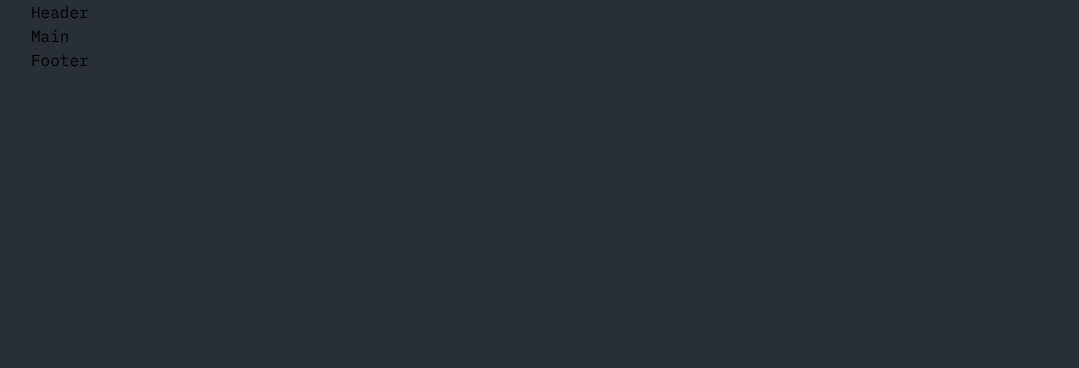
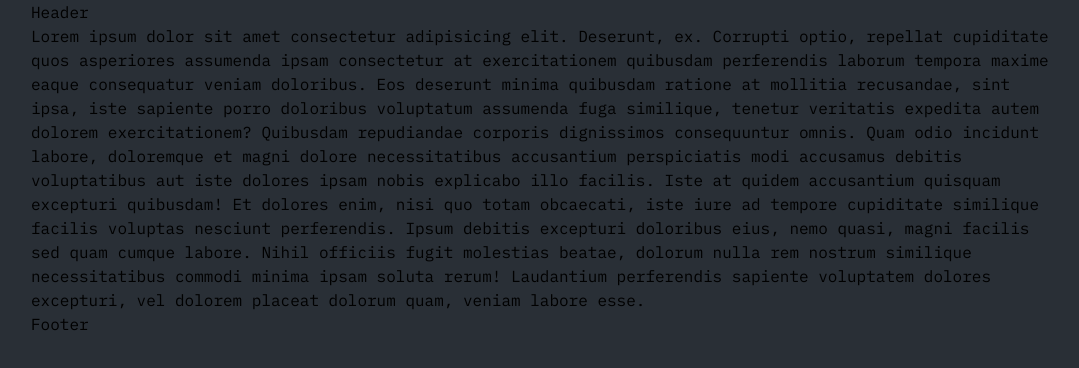
Before and after one commit to DmitryNeznanov/portfolio-website, a Next.js app: page / in a window 1280 px wide. Shown: the top 368 px of the page, without its empty margins (97-1176 px from the left). Built offline with nearby package versions, Linux system fonts and the light colour scheme.

Commit message:
initial commit

```diff
--- /dev/null
+++ b/app/error.tsx
@@ -0,0 +1,30 @@
+"use client" // Error boundaries must be Client Components
+
+import { useEffect } from "react"
+
+export default function Error({
+  error,
+  reset,
+}: {
+  error: Error & { digest?: string }
+  reset: () => void
+}) {
+  useEffect(() => {
+    // Log the error to an error reporting service
+    console.error(error)
+  }, [error])
+
+  return (
+    <div>
+      <h2>Something went wrong!</h2>
+      <button
+        onClick={
+          // Attempt to recover by trying to re-render the segment
+          () => reset()
+        }
+      >
+        Try again
+      </button>
+    </div>
+  )
+}
--- a/app/page.tsx
+++ b/app/page.tsx
@@ -1,3 +1,24 @@
 export default function Home() {
-  return <div>Main</div>
+  return (
+    <div>
+      Lorem ipsum dolor sit amet consectetur adipisicing elit. Deserunt, ex.
+      Corrupti optio, repellat cupiditate quos asperiores assumenda ipsam
+      consectetur at exercitationem quibusdam perferendis laborum tempora maxime
+      eaque consequatur veniam doloribus. Eos deserunt minima quibusdam ratione
+      at mollitia recusandae, sint ipsa, iste sapiente porro doloribus
+      voluptatum assumenda fuga similique, tenetur veritatis expedita autem
+      dolorem exercitationem? Quibusdam repudiandae corporis dignissimos
+      consequuntur omnis. Quam odio incidunt labore, doloremque et magni dolore
+      necessitatibus accusantium perspiciatis modi accusamus debitis
+      voluptatibus aut iste dolores ipsam nobis explicabo illo facilis. Iste at
+      quidem accusantium quisquam excepturi quibusdam! Et dolores enim, nisi quo
+      totam obcaecati, iste iure ad tempore cupiditate similique facilis
+      voluptas nesciunt perferendis. Ipsum debitis excepturi doloribus eius,
+      nemo quasi, magni facilis sed quam cumque labore. Nihil officiis fugit
+      molestias beatae, dolorum nulla rem nostrum similique necessitatibus
+      commodi minima ipsam soluta rerum! Laudantium perferendis sapiente
+      voluptatem dolores excepturi, vel dolorem placeat dolorum quam, veniam
+      labore esse.
+    </div>
+  )
 }
--- a/tailwind.config.ts
+++ b/tailwind.config.ts
@@ -11,15 +11,18 @@ const config: Config = {
       sm: "390px",
       md: "768px",
       xl: "1280px",
-      "2xl": "1920px",
+      "2xl": "1560px",
+      "3xl": "1920px",
     },
     container: {
+      center: true,
       padding: {
         DEFAULT: "24px",
         sm: "24px",
         md: "64px",
         xl: "128px",
         "2xl": "128px",
+        "3xl": "256px",
       },
     },
     extend: {
```
